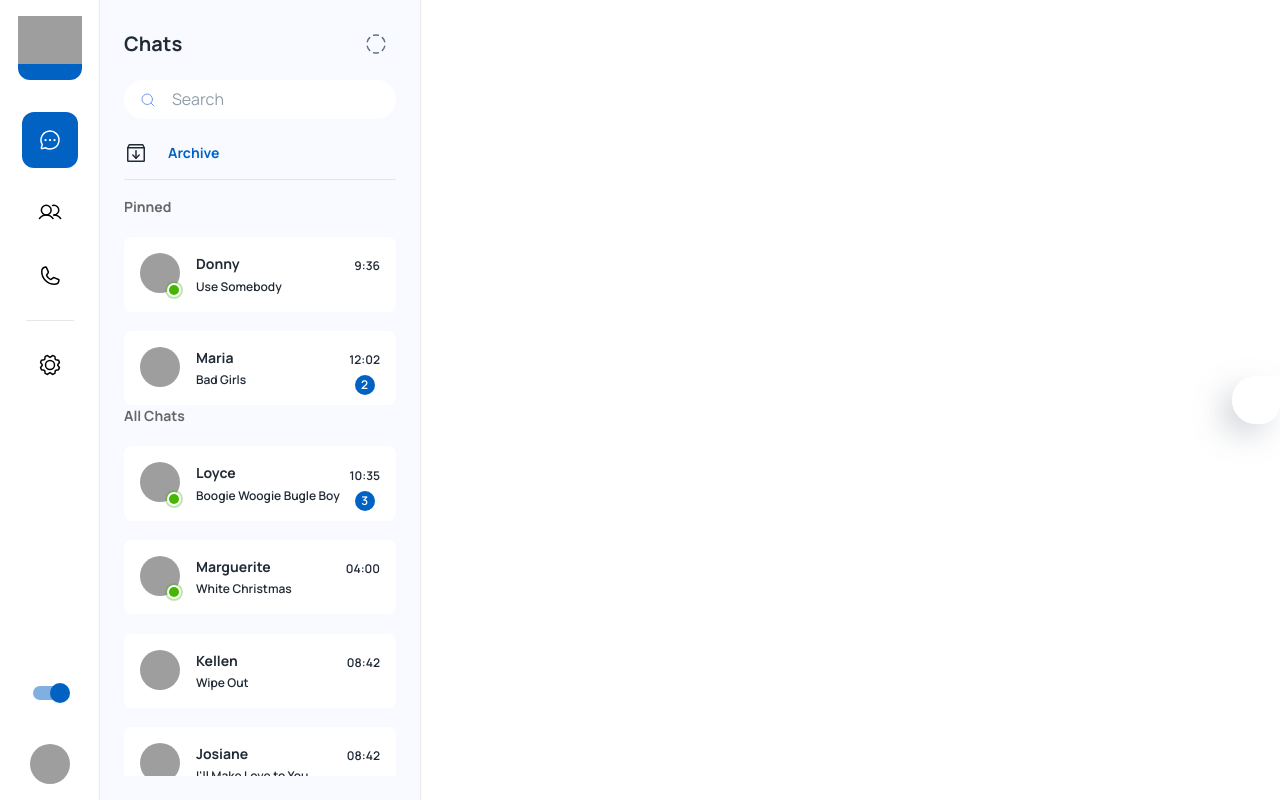
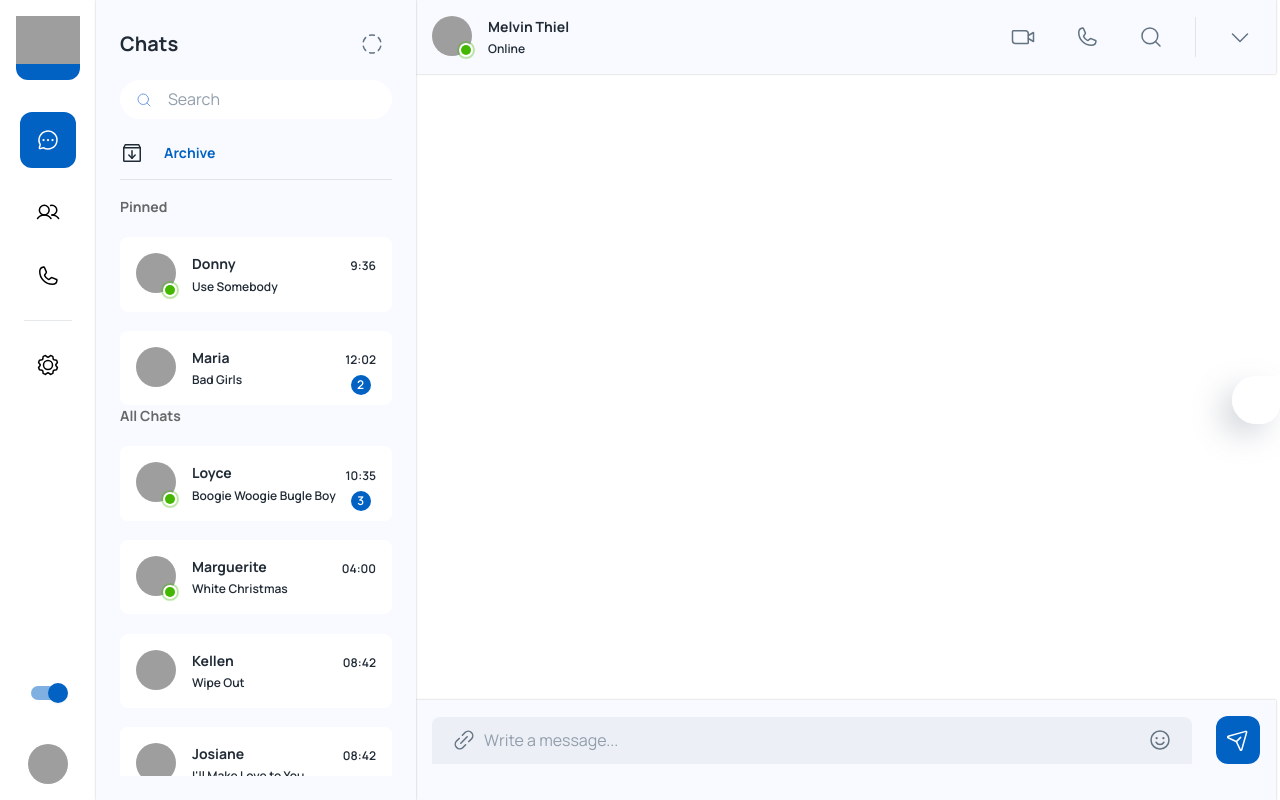
Before and after one commit to VanCuong15ql/Building-Chat-App---FootStep, a React (Create React App) app: page /app in a window 1280 px wide. Built offline with nearby package versions, Linux system fonts and the light colour scheme; grey boxes are pictures that could not be loaded; some icons are missing.

Commit message:
create dashboard-ui

```diff
--- /dev/null
+++ b/src/components/Conversation/index.js
@@ -0,0 +1,144 @@
+import { Avatar, Badge, Box, Divider, IconButton, InputAdornment, Stack, TextField, Typography } from "@mui/material";
+import React from "react";
+import { faker } from "@faker-js/faker";
+import { styled, useTheme } from "@mui/material/styles";
+import { CaretDown, LinkSimple, MagnifyingGlass, PaperPlaneTilt, Phone, Smiley, VideoCamera } from "phosphor-react";
+
+const StyledInput = styled(TextField)(({ theme }) => ({
+    "& .MuiInputBase-input": {
+        paddingTop: "12px",
+        paddingBottom: "12px",
+    }
+}));
+
+const StyledBadge = styled(Badge)(({ theme }) => ({
+    '& .MuiBadge-badge': {
+        backgroundColor: '#44b700',
+        color: '#44b700',
+        boxShadow: `0 0 0 2px ${theme.palette.background.paper}`,
+        '&::after': {
+            position: 'absolute',
+            top: 0,
+            left: 0,
+            width: '100%',
+            height: '100%',
+            borderRadius: '50%',
+            animation: 'ripple 1.2s infinite ease-in-out',
+            border: '1px solid currentColor',
+            content: '""',
+        },
+    },
+    '@keyframes ripple': {
+        '0%': {
+            transform: 'scale(.8)',
+            opacity: 1,
+        },
+        '100%': {
+            transform: 'scale(2.4)',
+            opacity: 0,
+        },
+    },
+}));
+
+
+const Conversation = () => {
+    const theme = useTheme();
+    return (
+        <Stack height={"100%"} maxHeight={"100vh"} width={"auto"}>
+            {/* Chat Header */}
+            <Box p={2} sx={{
+                width: "100%",
+                backgroundColor: theme.palette.mode === "light" ? "#F8FAFF" : theme.palette.background.paper,
+                boxShadow: "0px 0px 2px rgba(0, 0, 0, 0.25)",
+            }}>
+                <Stack alignItems={"center"} direction={"row"} justifyContent={"space-between"}
+                    sx={{ width: "100%", height: "100%" }}>
+                    <Stack direction={"row"} spacing={2}>
+                        <Box>
+                            <StyledBadge
+                                overlap="circular"
+                                anchorOrigin={{
+                                    vertical: "bottom",
+                                    horizontal: "right",
+                                }}
+                                variant="dot"
+                            >
+                                <Avatar alt={faker.name.fullName()} src={faker.image.avatar()} />
+                            </StyledBadge>
+                        </Box>
+                        <Stack spacing={0.2}>
+                            <Typography variant="subtitle2">{faker.name.fullName()}</Typography>
+                            <Typography variant="caption">Online</Typography>
+                        </Stack>
+                    </Stack>
+                    <Stack direction={"row"} alignItems={"center"} spacing={3}>
+                        <IconButton>
+                            <VideoCamera />
+                        </IconButton>
+                        <IconButton>
+                            <Phone />
+                        </IconButton>
+                        <IconButton>
+                            <MagnifyingGlass />
+                        </IconButton>
+                        <Divider orientation="vertical" flexItem />
+                        <IconButton>
+                            <CaretDown />
+                        </IconButton>
+                    </Stack>
+                </Stack>
+            </Box>
+            {/* Message */}
+            <Box width={"100%"}
+                sx={{ flexGrow: 1, }}>
+
+            </Box>
+            {/* Chat Footer */}
+            <Box
+                p={2}
+                sx={{
+                    height: 100,
+                    width: "100%",
+                    backgroundColor: theme.palette.mode === "light" ? "#F8FAFF" : theme.palette.background.paper,
+                    boxShadow: "0px 0px 2px rgba(0, 0, 0, 0.25)",
+                }}>
+                <Stack direction={"row"} alignItems={"center"} spacing={3}>
+                    <StyledInput fullWidth
+                        placeholder="Write a message..."
+                        variant="filled"
+                        InputProps={{
+                            disableUnderline: true,
+                            startAdornment: <InputAdornment >
+                                <IconButton>
+                                    <LinkSimple />
+                                </IconButton>
+                            </InputAdornment>,
+                            endAdornment: <InputAdornment >
+                                <IconButton>
+                                    <Smiley />
+                                </IconButton>
+                            </InputAdornment>,
+                        }} />
+                    {/* Send button */}
+                    <Box sx={{
+                        height: 48,
+                        width: 48,
+                        backgroundColor: theme.palette.primary.main,
+                        borderRadius: 1.5
+                    }}>
+                        <Stack sx={{
+                            height: "100%",
+                            width: "100%"
+                        }} alignItems="center" justifyContent="center">
+                            <IconButton>
+                                <PaperPlaneTilt color="#fff" />
+                            </IconButton>
+                        </Stack>
+                    </Box>
+                </Stack>
+            </Box>
+        </Stack>
+    )
+}
+
+export default Conversation;
--- a/src/layouts/dashboard/index.js
+++ b/src/layouts/dashboard/index.js
@@ -13,7 +13,6 @@
   const [selected, setSelected] = useState(0);
   const { onToggleMode } = useSettings();
   return (
-    <>
     <Stack direction="row">
       {/* Side bar */}
       <Box p={2}
@@ -89,8 +88,8 @@
         </Stack>
       </Box>
       <Outlet />
+      {/* Chats and conservation render here */}
     </Stack>
-    </>
   );
 };
 
--- a/src/pages/dashboard/Chats.js
+++ b/src/pages/dashboard/Chats.js
@@ -132,6 +132,7 @@
                     spacing={2}
                     direction="column"
                     sx={{ flexGrow: 1, overflow: "scroll", height: "100%" }}>
+                    {/* nice scroll is out of date */}
                     <SimpleBarStyle timeout={500} clickOnTrack={false}>
                         <Stack spacing={2.4}>
                             <Typography variant="subtitle2" sx={{ color: "#676767" }}>Pinned</Typography>
--- a/src/pages/dashboard/GeneralApp.js
+++ b/src/pages/dashboard/GeneralApp.js
@@ -1,13 +1,26 @@
 import React from "react";
 import Chats from "./Chats";
+import { Box, Stack } from "@mui/material";
+import Conversation from "../../components/Conversation";
+import { useTheme } from "@mui/material/styles";
 
 const GeneralApp = () => {
+  const theme = useTheme();
 
   return (
-    <>
+    <Stack direction={"row"} sx={{ width: "100%" }}>
       {/* Chats */}
       <Chats />
-    </>
+
+      {/* Conversation */}
+      <Box sx={{
+        height: "100%",
+        width: "calc(100vw - 420px)",
+        backgroundColor: theme.palette.mode === "light" ? "#fff" : theme.palette.background.default
+      }}>
+        <Conversation />
+      </Box>
+    </Stack >
   );
 };
 
```
Lines whose indentation alone changed are shown as unchanged.
